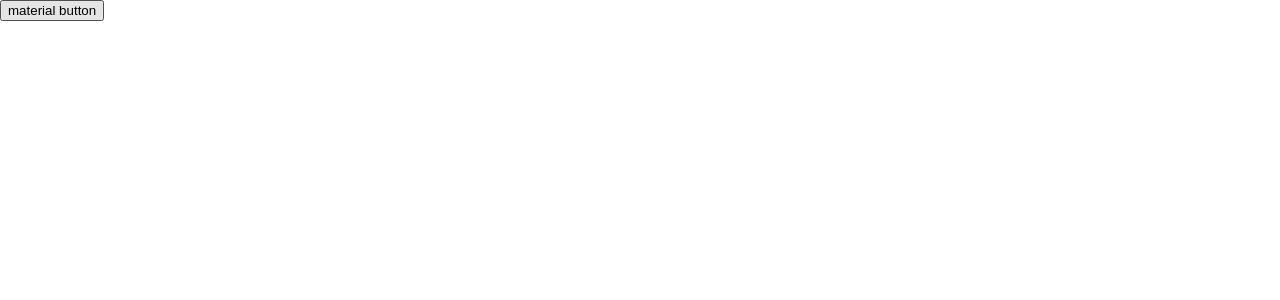
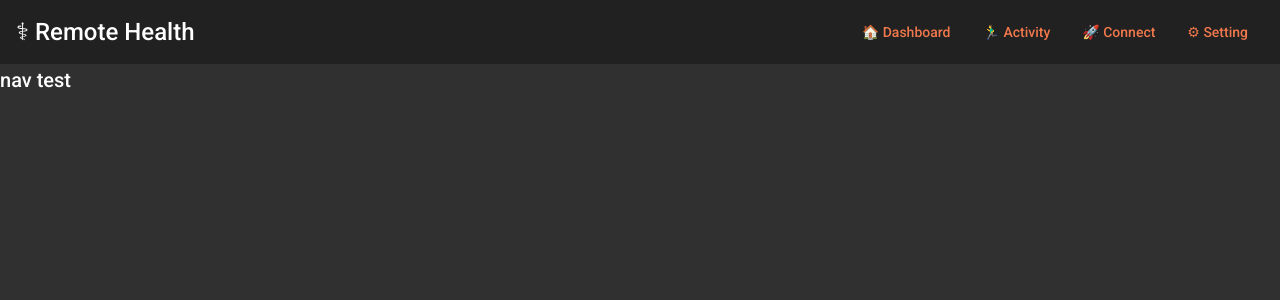
Before and after one commit to AmirAlwi/remotehealth, an Angular app: page / in a window 1280 px wide. Shown: the top 300 px of the page. Built offline with nearby package versions, Linux system fonts and the light colour scheme.

Commit message:
basic navigation user

```diff
--- a/src/app/app.component.html
+++ b/src/app/app.component.html
@@ -1,2 +1,5 @@
-<button mat-raised-button color="primary">material button</button>
-<router-outlet></router-outlet>
+<app-shell>
+    <h2>nav test</h2>
+    <router-outlet></router-outlet>
+
+</app-shell>
--- a/src/app/shared/shared.module.ts
+++ b/src/app/shared/shared.module.ts
@@ -1,12 +1,48 @@
+import { ShellComponent } from './shell/shell.component';
 import { NgModule } from '@angular/core';
 import { CommonModule } from '@angular/common';
 
+import {MatButtonModule} from '@angular/material/button';
+import { MatIconModule } from '@angular/material/icon';
+import { LayoutModule } from '@angular/cdk/layout';
+import { MatSidenavModule } from '@angular/material/sidenav';
+import { MatListModule } from '@angular/material/list';
+import { MatMenuModule } from '@angular/material/menu';
+import { RouterModule } from '@angular/router';
+import { MatCardModule } from '@angular/material/card';
+import { MatFormFieldModule } from '@angular/material/form-field';
+import { MatInputModule } from '@angular/material/input';
+import { MatSnackBarModule } from '@angular/material/snack-bar';
+import { MatToolbarModule } from '@angular/material/toolbar';
 
 
+const components = [
+  ShellComponent
+]
+
+const modules = [
+  CommonModule,
+  MatButtonModule,
+  MatToolbarModule,
+  MatIconModule,
+  LayoutModule,
+  MatSidenavModule,
+  MatListModule,
+  MatMenuModule,
+  MatIconModule,
+  MatCardModule,
+  MatFormFieldModule,
+  MatInputModule,
+  MatSnackBarModule,
+  RouterModule
+]
+
 @NgModule({
-  declarations: [],
-  imports: [
-    CommonModule
+  declarations: [...components],
+  imports: [...modules  ],
+  exports: [
+    ...components,
+    ...modules
   ]
 })
 export class SharedModule { }
--- /dev/null
+++ b/src/app/shared/shell/shell.component.html
@@ -0,0 +1,85 @@
+<mat-sidenav-container class="sidenav-container">
+
+    <mat-sidenav #drawer class="sidenav" fixedInViewport [attr.role]="(isHandset$ | async) ? 'dialog' : 'navigation'" [mode]="(isHandset$ | async) ? 'over' : 'side'" [opened]=false>
+
+        <mat-toolbar>Menu</mat-toolbar>
+        <mat-nav-list>
+            <a mat-list-item routerLink="/" (click)="drawer.close()">Home</a>
+            <a mat-list-item routerLink="/login" (click)="drawer.close()">Login</a>
+            <a mat-list-item routerLink="/activity" (click)="drawer.close()">Activity</a>
+            <a mat-list-item routerLink="/connect" (click)="drawer.close()">Connect</a>
+            <a mat-list-item routerLink="/profile" (click)="drawer.close()">Profile</a>
+        </mat-nav-list>
+
+    </mat-sidenav>
+
+    <mat-sidenav-content>
+        <mat-toolbar>
+            <button type="button" aria-label="Toggle sidenav" mat-icon-button (click)="drawer.toggle()" *ngIf="isHandset$ | async ">
+                <mat-icon aria-label="side nav toggle icon">menu</mat-icon>
+            </button>
+
+            <span class="logo" routerLink="/">⚕ Remote Health</span>
+            <span class="fill-space"></span>
+
+
+            <div *ngIf="!(isHandset$ |async)" class="navigationbar">
+                <a mat-button routerLink="/">🏠 Dashboard</a>
+                <button mat-button [matMenuTriggerFor]="activity" aria-label="Example icon-button with a menu">🏃‍♂️ Activity</button>
+                <button mat-button [matMenuTriggerFor]="connect" aria-label="Example icon-button with a menu">🚀 Connect</button>
+                <button mat-button [matMenuTriggerFor]="menu" aria-label="Example icon-button with a menu">⚙ Setting</button>
+
+            </div>
+
+            <mat-menu #menu="matMenu">
+                <div>
+                    <a mat-menu-item>🚪 Sign Out</a>
+                </div>
+                <a mat-menu-item>🔑 Login</a>
+
+                <a mat-menu-item routerLink="/profile">
+                    <span>👹 Profile</span>
+                </a>
+
+            </mat-menu>
+
+            <ng-template #login>
+                <a mat-menu-item>🔑 Login</a>
+            </ng-template>
+
+            <!--
+            <div *ngIf="auth.user$ | async as user; else login">
+                <a mat-menu-item (click)="auth.singOut()">Sign Out</a>
+            </div>
+
+            <ng-template #login>
+                <button class="btn btn-primary" (click)="signIn()">Login</button>
+            </ng-template>
+            -->
+
+
+            <mat-menu #connect="matMenu">
+                <a mat-menu-item routerLink="/findDoc">
+                    <span>👨‍⚕️ Find A Doctor</span>
+                </a>
+                <a mat-menu-item routerLink="/postquestions">
+                    <span>❔ Post A Question</span>
+                </a>
+            </mat-menu>
+
+            <mat-menu #activity="matMenu">
+                <a mat-menu-item routerLink="/findDoc">
+                    <span>🔥 Activity Log</span>
+                </a>
+                <a mat-menu-item routerLink="/postquestions">
+                    <span>📅 Calendar</span>
+                </a>
+            </mat-menu>
+
+        </mat-toolbar>
+
+        <ng-content></ng-content>
+
+    </mat-sidenav-content>
+
+</mat-sidenav-container>
--- /dev/null
+++ b/src/app/shared/shell/shell.component.scss
@@ -0,0 +1,52 @@
+@import url('https://fonts.googleapis.com/css2?family=Montserrat:ital,wght@0,700;1,500&display=swap');
+.mat-list-item {
+    font-family: 'Montserrat';
+    font-weight: medium;
+    font-size: 18pt;
+}
+
+.navigationbar {
+    color: rgb(240, 120, 76);
+}
+
+.sidenav-container {
+    height: 100%;
+}
+
+.logo {
+    font-size: 1.2em;
+    cursor: pointer;
+    outline: none;
+}
+
+.mat-drawer-side {
+    border: none;
+    box-shadow: 1px 1px 10px 1px rgba(0, 0, 0, 0.3);
+}
+
+.sidenav {
+    width: 200px;
+    font-family: 'Montserrat';
+    font-weight: bold;
+    font-size: 20pt;
+}
+
+.sidenav .mat-toolbar {
+    background: inherit;
+}
+
+.mat-toolbar.mat-primary {
+    position: sticky;
+    top: 0;
+    z-index: 1;
+}
+
+.fill-space {
+    flex: 1 1 auto;
+}
+
+.avatar {
+    width: 1.75em;
+    border-radius: 50%;
+    margin: 0 10px 5px;
+}
--- /dev/null
+++ b/src/app/shared/shell/shell.component.ts
@@ -0,0 +1,24 @@
+import { Component, OnInit } from '@angular/core';
+import { BreakpointObserver, Breakpoints } from '@angular/cdk/layout';
+import { Observable } from 'rxjs';
+import { map, shareReplay } from 'rxjs/operators';
+
+@Component({
+  selector: 'app-shell',
+  templateUrl: './shell.component.html',
+  styleUrls: ['./shell.component.scss']
+})
+export class ShellComponent implements OnInit {
+
+  isHandset$: Observable<boolean> = this.bpO.observe([Breakpoints.Handset])
+  .pipe(
+    map(result => result.matches),
+    shareReplay()
+  );
+
+  constructor(private bpO : BreakpointObserver) { }
+
+  ngOnInit(): void {
+  }
+
+}
```
Also changed, not shown: src/app/app.module.ts (+6 -2 lines), 1 other file (tests, documents, lock files or other folders).
